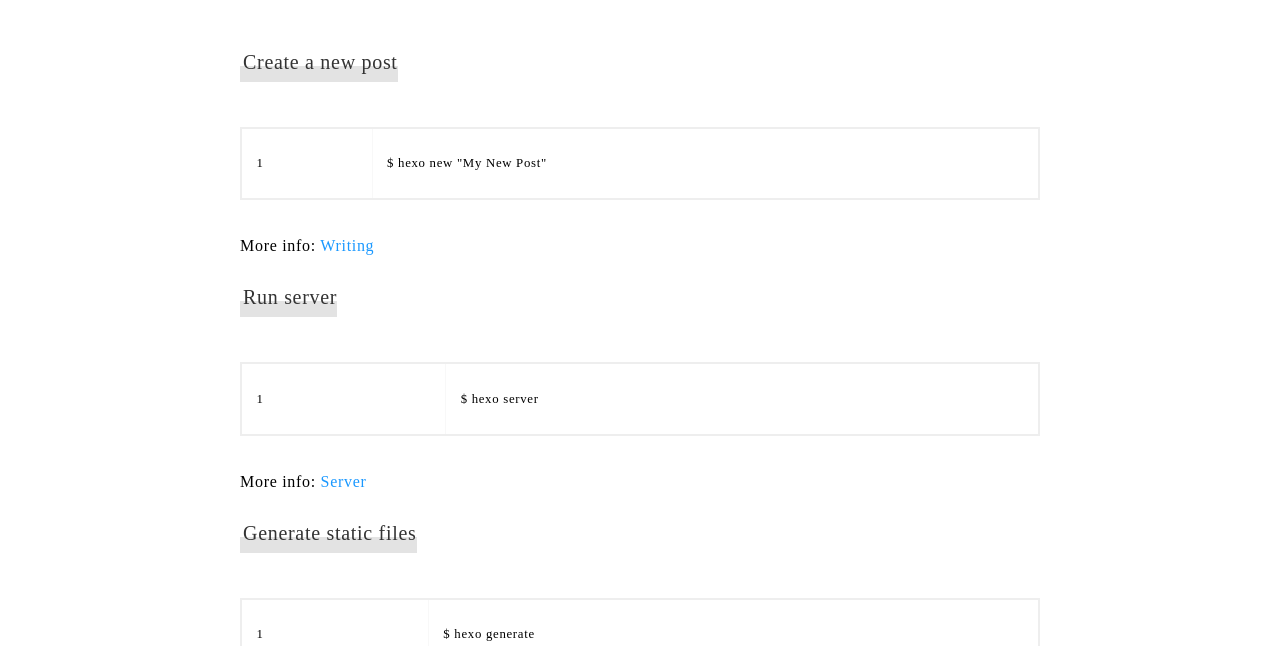
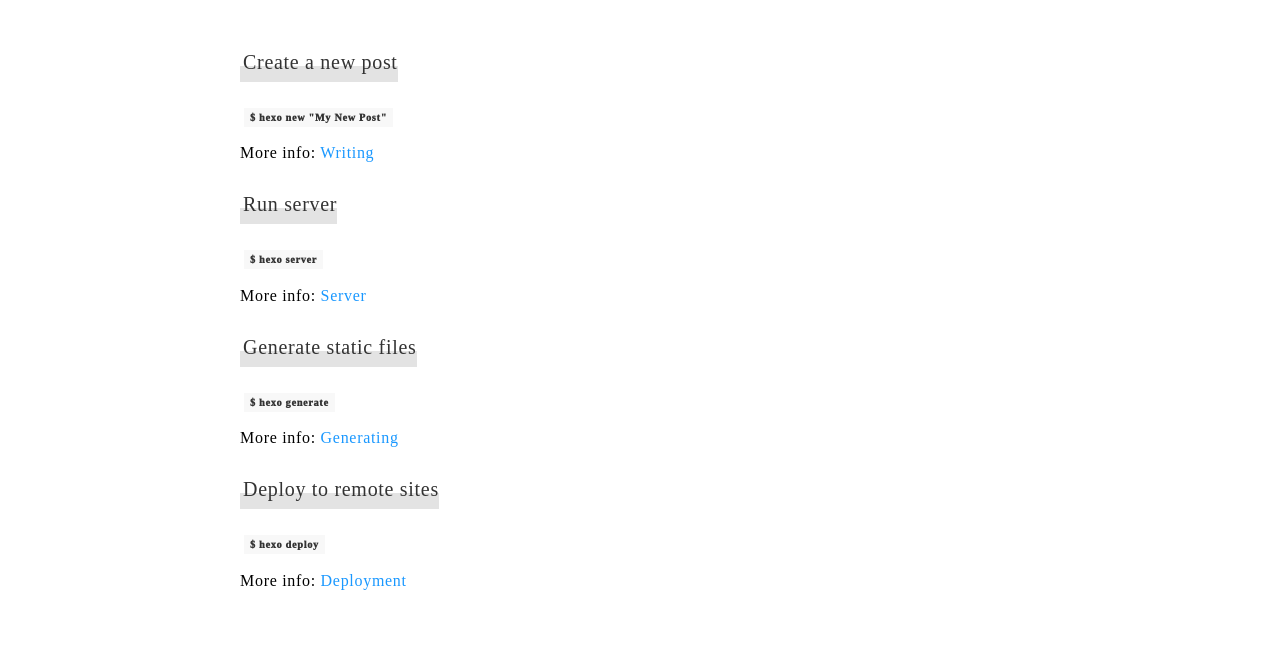
Before and after one commit to lyonxh/lyonxh.github.io, a plain HTML site: page 2023/05/22/hello-world/index.html in a window 1280 px wide. Shown: the part 440-1086 px from the top of the page. Drawn offline with nearby package versions, Linux system fonts and the light colour scheme; a script that the page names is missing; a web font is replaced by a local one.

Commit message:
Site updated: 2023-05-23 00:09:54

```diff
--- a/2023/05/22/hello-world/index.html
+++ b/2023/05/22/hello-world/index.html
@@ -132,17 +132,17 @@
         <!-- top型目录 -->
 
         <p>Welcome to <a target="_blank" rel="noopener" href="https://hexo.io/">Hexo</a>! This is your very first post. Check <a target="_blank" rel="noopener" href="https://hexo.io/docs/">documentation</a> for more info. If you get any problems when using Hexo, you can find the answer in <a target="_blank" rel="noopener" href="https://hexo.io/docs/troubleshooting.html">troubleshooting</a> or you can ask me on <a target="_blank" rel="noopener" href="https://github.com/hexojs/hexo/issues">GitHub</a>.</p>
-<h2 id="Quick-Start"><a href="#Quick-Start" class="headerlink" title="Quick Start"></a>Quick Start</h2><h3 id="Create-a-new-post"><a href="#Create-a-new-post" class="headerlink" title="Create a new post"></a>Create a new post</h3><figure class="highlight bash"><table><tr><td class="gutter"><pre><span class="line">1</span><br></pre></td><td class="code"><pre><span class="line">$ hexo new <span class="string">&quot;My New Post&quot;</span></span><br></pre></td></tr></table></figure>
-
+<h2 id="Quick-Start"><a href="#Quick-Start" class="headerlink" title="Quick Start"></a>Quick Start</h2><h3 id="Create-a-new-post"><a href="#Create-a-new-post" class="headerlink" title="Create a new post"></a>Create a new post</h3><pre><code class="bash">$ hexo new &quot;My New Post&quot;
+</code></pre>
 <p>More info: <a target="_blank" rel="noopener" href="https://hexo.io/docs/writing.html">Writing</a></p>
-<h3 id="Run-server"><a href="#Run-server" class="headerlink" title="Run server"></a>Run server</h3><figure class="highlight bash"><table><tr><td class="gutter"><pre><span class="line">1</span><br></pre></td><td class="code"><pre><span class="line">$ hexo server</span><br></pre></td></tr></table></figure>
-
+<h3 id="Run-server"><a href="#Run-server" class="headerlink" title="Run server"></a>Run server</h3><pre><code class="bash">$ hexo server
+</code></pre>
 <p>More info: <a target="_blank" rel="noopener" href="https://hexo.io/docs/server.html">Server</a></p>
-<h3 id="Generate-static-files"><a href="#Generate-static-files" class="headerlink" title="Generate static files"></a>Generate static files</h3><figure class="highlight bash"><table><tr><td class="gutter"><pre><span class="line">1</span><br></pre></td><td class="code"><pre><span class="line">$ hexo generate</span><br></pre></td></tr></table></figure>
-
+<h3 id="Generate-static-files"><a href="#Generate-static-files" class="headerlink" title="Generate static files"></a>Generate static files</h3><pre><code class="bash">$ hexo generate
+</code></pre>
 <p>More info: <a target="_blank" rel="noopener" href="https://hexo.io/docs/generating.html">Generating</a></p>
-<h3 id="Deploy-to-remote-sites"><a href="#Deploy-to-remote-sites" class="headerlink" title="Deploy to remote sites"></a>Deploy to remote sites</h3><figure class="highlight bash"><table><tr><td class="gutter"><pre><span class="line">1</span><br></pre></td><td class="code"><pre><span class="line">$ hexo deploy</span><br></pre></td></tr></table></figure>
-
+<h3 id="Deploy-to-remote-sites"><a href="#Deploy-to-remote-sites" class="headerlink" title="Deploy to remote sites"></a>Deploy to remote sites</h3><pre><code class="bash">$ hexo deploy
+</code></pre>
 <p>More info: <a target="_blank" rel="noopener" href="https://hexo.io/docs/one-command-deployment.html">Deployment</a></p>
 
         <!-- 分类文章 -->
```
